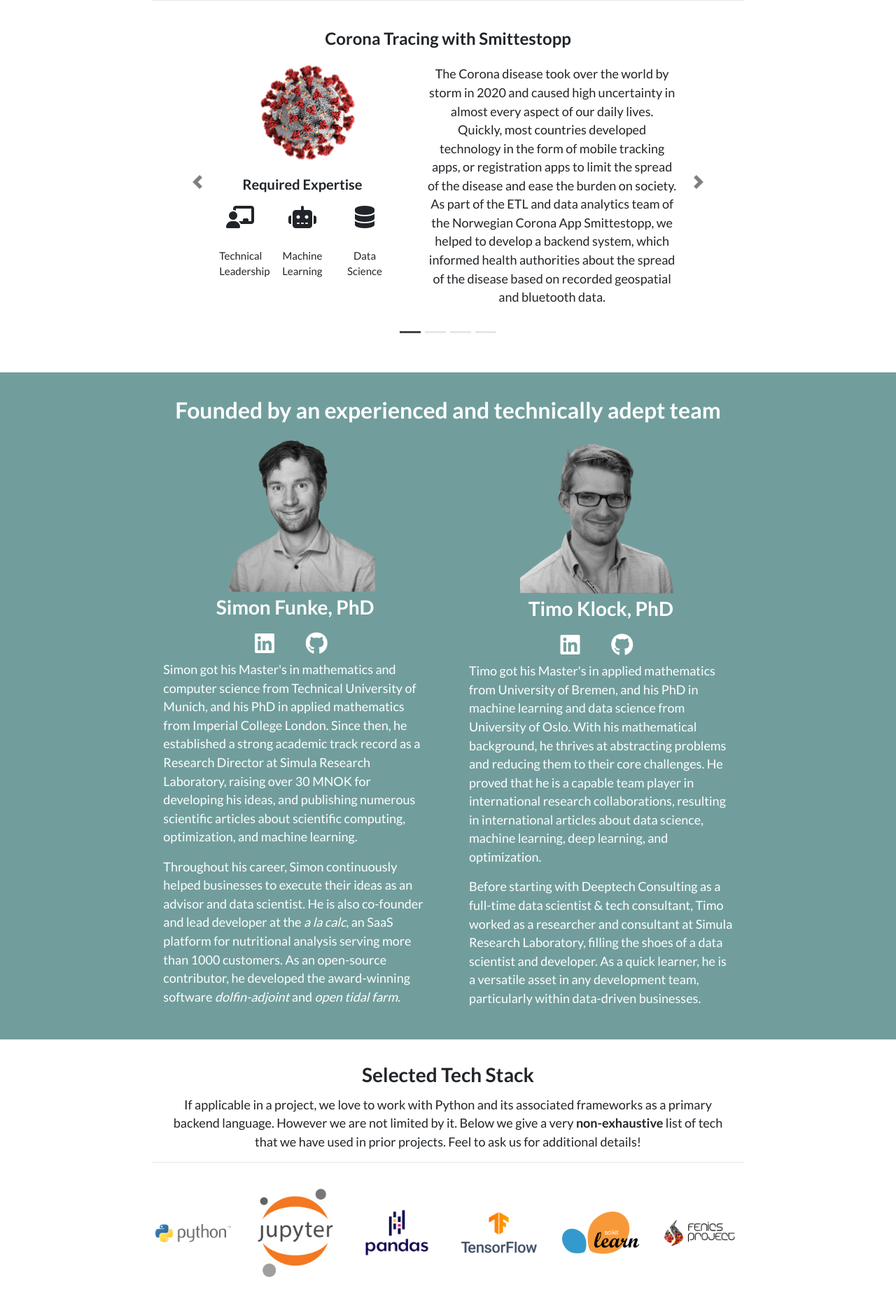
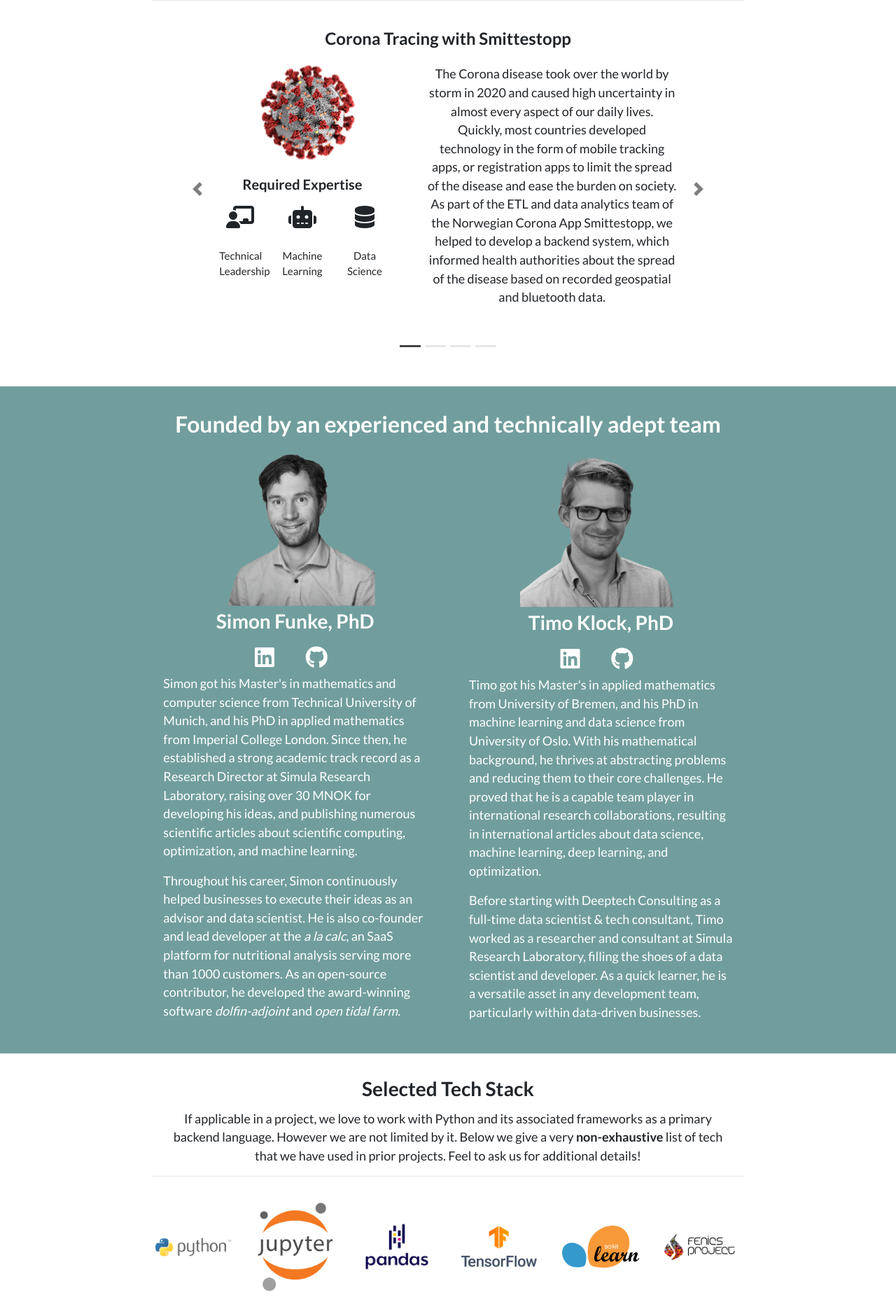
Before and after one commit to deeptechconsulting/deeptechconsulting.github.io, a Jekyll site: the page built from index.html, in a window 1280 px wide. Shown: the part 1388-3251 px from the top of the page at 70% size. Built offline with Jekyll 4.4.1, drawn with Linux system fonts in a browser that asks for light colours; nearby versions of some CDN libraries.

Commit message:
adjusted project container height

```diff
--- a/assets/css/style.css
+++ b/assets/css/style.css
@@ -96,7 +96,7 @@ ul {
 
 
 .carousel-container {
-  height:350px;
+  height:370px;
 }
 
 .carousel-control-next,
```
